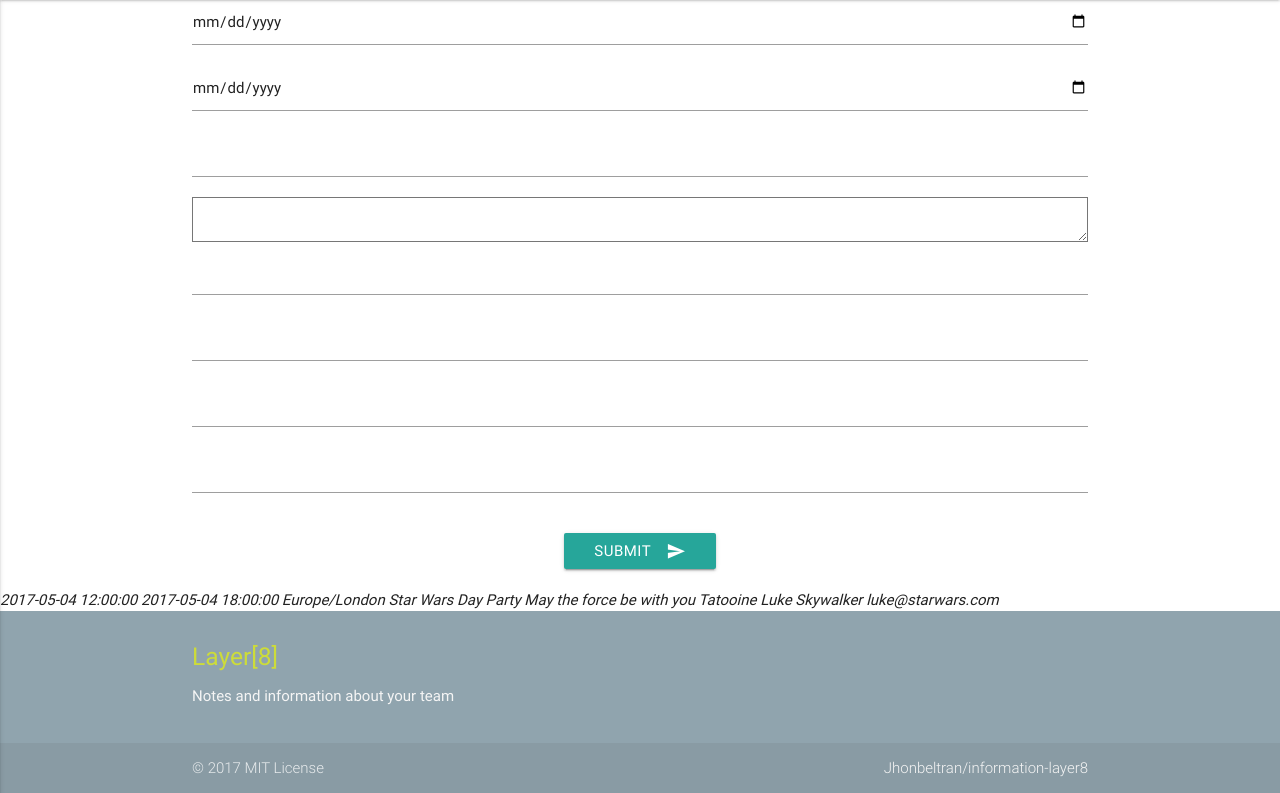
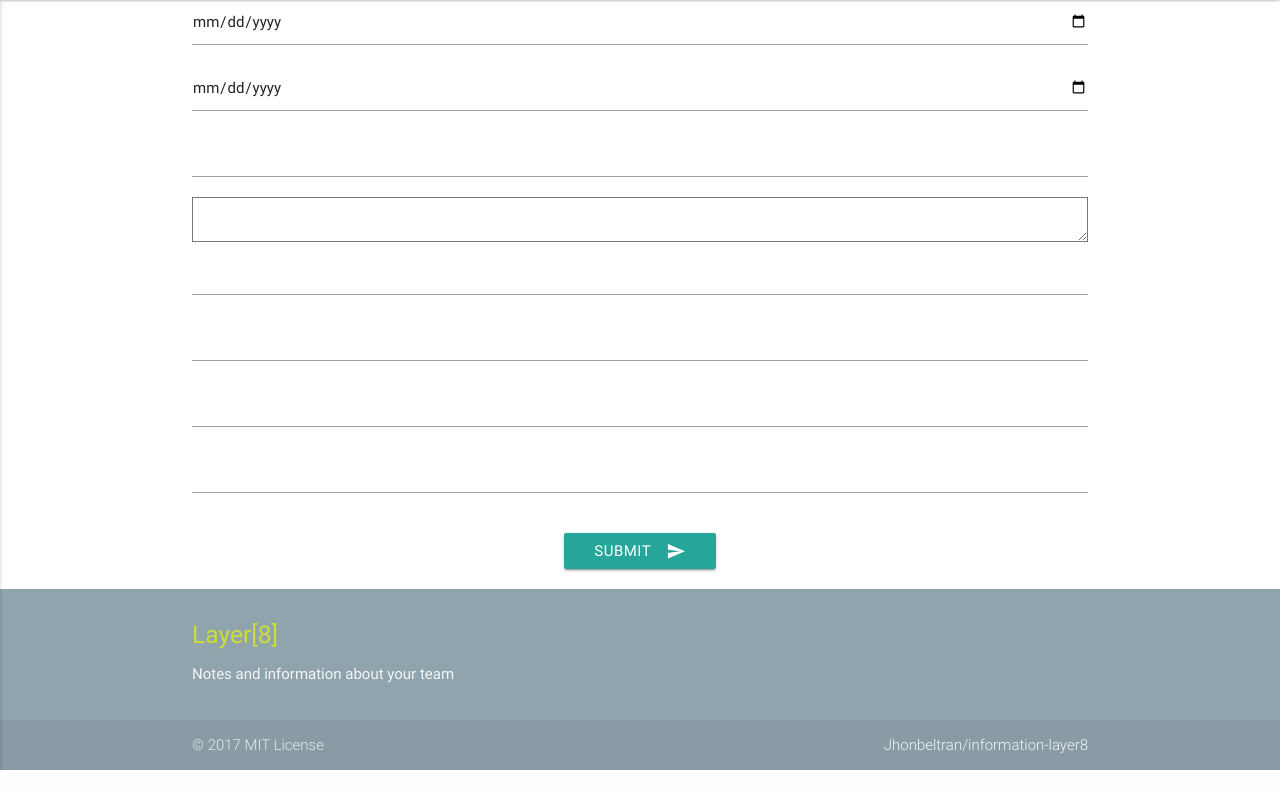
Before and after one commit to Yojanpardo/information-layer8, a Django app: template templates/events/event_form.html in a window 1280 px wide. Shown: the part 65-858 px from the top of the page. After the commit the page ends 835 px from the top, so only its background shows below. Run offline with Django 3.2, Linux system fonts and the light colour scheme; the template is opened without the code that fills it: most values are stand-ins (such as "Sample title", 1, 10 or a date in 2020); form fields are guessed from the names that the template uses; some libraries are stand-ins or nearby versions; some web fonts are replaced.

Commit message:
elimino add calendar repetido

```diff
--- a/templates/events/event_form.html
+++ b/templates/events/event_form.html
@@ -28,28 +28,4 @@
 		</div>
 	</div>
 
-	<script type="text/javascript">(function () {
-            if (window.addtocalendar)if(typeof window.addtocalendar.start == "function")return;
-            if (window.ifaddtocalendar == undefined) { window.ifaddtocalendar = 1;
-                var d = document, s = d.createElement('script'), g = 'getElementsByTagName';
-                s.type = 'text/javascript';s.charset = 'UTF-8';s.async = true;
-                s.src = ('https:' == window.location.protocol ? 'https' : 'http')+'://addtocalendar.com/atc/1.5/atc.min.js';
-                var h = d[g]('body')[0];h.appendChild(s); }})();
-    </script>
-
-    <!-- 3. Place event data -->
-    <span class="addtocalendar atc-style-blue">
-        <var class="atc_event">
-            <var class="atc_date_start">2017-05-04 12:00:00</var>
-            <var class="atc_date_end">2017-05-04 18:00:00</var>
-            <var class="atc_timezone">Europe/London</var>
-            <var class="atc_title">Star Wars Day Party</var>
-            <var class="atc_description">May the force be with you</var>
-            <var class="atc_location">Tatooine</var>
-            <var class="atc_organizer">Luke Skywalker</var>
-            <var class="atc_organizer_email">luke@starwars.com</var>
-        </var>
-    </span>
-
-
 {% endblock %}
```
